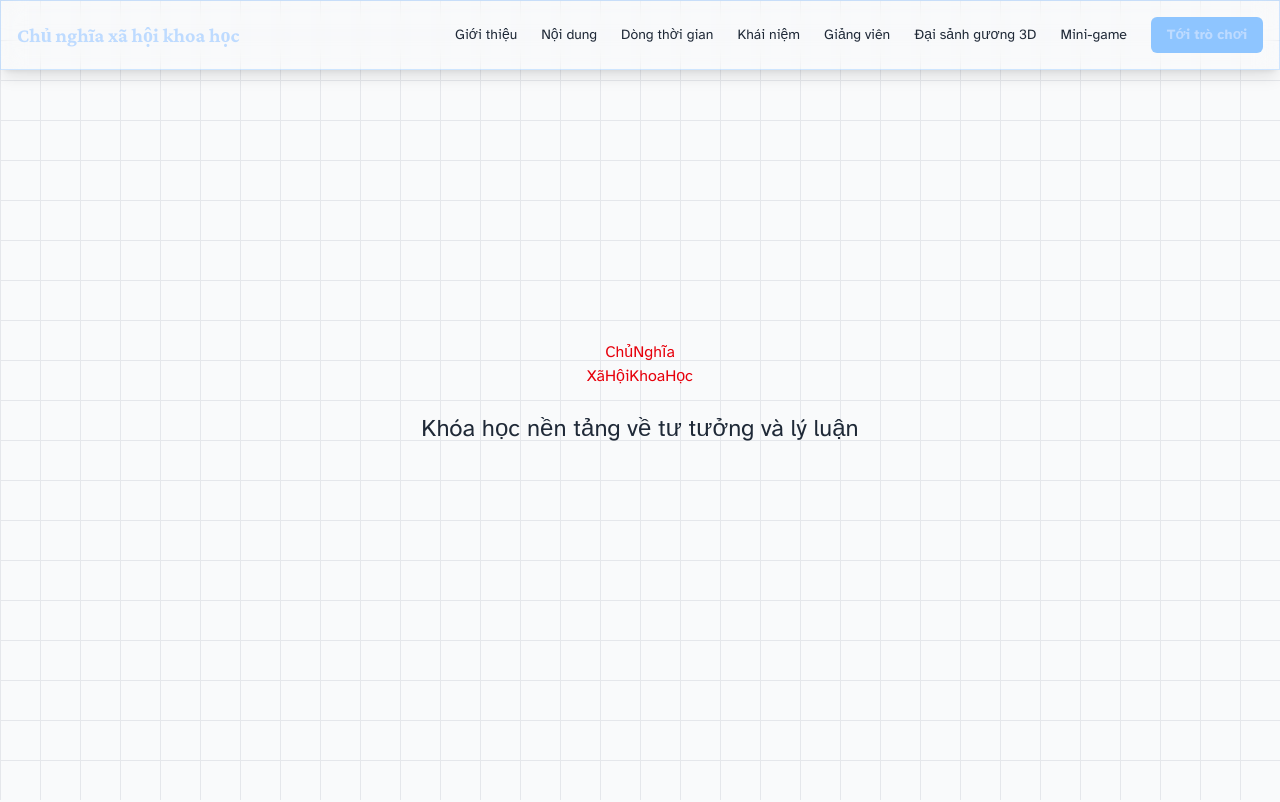
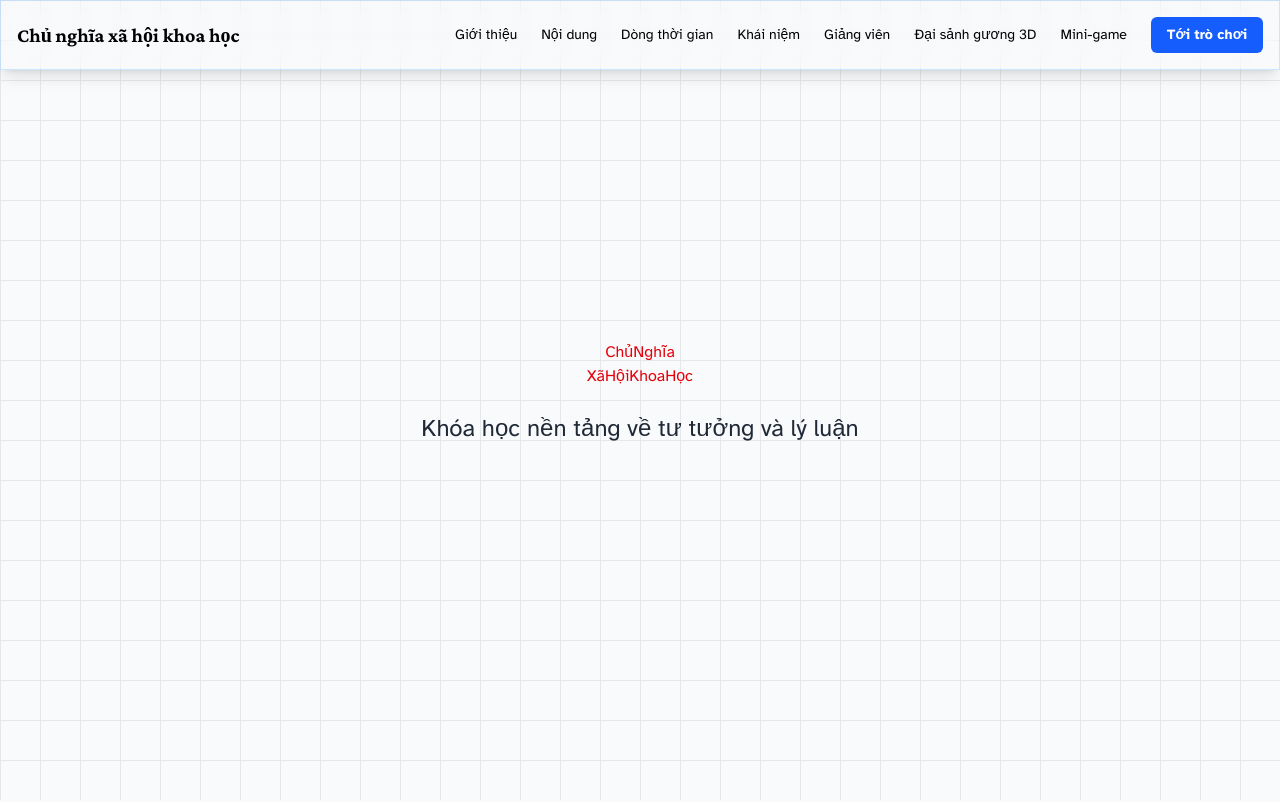
Before and after one commit to AnPhuoc2410/Project-1848, a React (Vite) app: page / in a window 1280 px wide. Shown: the top 802 px of the page. Built offline with nearby package versions, Linux system fonts and the light colour scheme; no server answers.

Commit message:
change text color

```diff
--- a/src/App.jsx
+++ b/src/App.jsx
@@ -1,17 +1,27 @@
+import { Suspense, lazy } from 'react';
 import { BrowserRouter, Routes, Route } from 'react-router-dom';
 import ScientificSocialism from './pages/ScientificSocialism';
-import MirrorHall from './pages/MirrorHall';
-import MiniGame from './pages/MiniGame';
-import GameRedirect from './pages/GameRedirect';
-import Lobby from './pages/Lobby';
-import PlayerA from './pages/PlayerA';
-import PlayerB from './pages/PlayerB';
 import './index.css';
+
+// Lazy load components that might use heavy dependencies or sockets
+const MirrorHall = lazy(() => import('./pages/MirrorHall'));
+const MiniGame = lazy(() => import('./pages/MiniGame'));
+const GameRedirect = lazy(() => import('./pages/GameRedirect'));
+const Lobby = lazy(() => import('./pages/Lobby'));
+const PlayerA = lazy(() => import('./pages/PlayerA'));
+const PlayerB = lazy(() => import('./pages/PlayerB'));
+
+const LoadingFallback = () => (
+  <div className="flex items-center justify-center min-h-screen">
+    <div className="animate-spin rounded-full h-12 w-12 border-t-2 border-b-2 border-red-600"></div>
+  </div>
+);
 
 const App = () => {
   return (
     <BrowserRouter>
       <main className="relative w-screen min-h-screen overflow-x-hidden bg-background text-text">
+        <Suspense fallback={<LoadingFallback />}>
           <Routes>
             <Route path="/" element={<ScientificSocialism />} />
             <Route path="/mirror-hall" element={<MirrorHall />} />
@@ -21,6 +31,7 @@ const App = () => {
             <Route path="/a" element={<PlayerA />} />
             <Route path="/b" element={<PlayerB />} />
           </Routes>
+        </Suspense>
       </main>
     </BrowserRouter>
   );
--- a/src/components/Navbar.jsx
+++ b/src/components/Navbar.jsx
@@ -9,27 +9,36 @@ const navLinks = [
   { href: '/#instructor', label: 'Giảng viên', type: 'home-hash' },
   { href: '/mirror-hall', label: 'Đại sảnh gương 3D', type: 'route' },
   { href: '/mini-game', label: 'Mini-game', type: 'route' },
-
 ];
 
 const Navbar = () => {
   const [scrolled, setScrolled] = useState(false);
 
   useEffect(() => {
-    const handleScroll = () => setScrolled(window.scrollY > 10);
+    const handleScroll = () => {
+      const isScrolled = window.scrollY > 10;
+      if (isScrolled !== scrolled) {
+        setScrolled(isScrolled);
+      }
+    };
+
     window.addEventListener('scroll', handleScroll);
     return () => window.removeEventListener('scroll', handleScroll);
-  }, []);
+  }, [scrolled]);
 
   const containerClass = `fixed inset-x-0 top-0 z-50 transition-colors duration-300 border border-blue-300/40 bg-blue-75/90 backdrop-blur-md shadow-lg`;
 
-  const linkColor = scrolled ? 'text-blue-200' : 'text-blue-200';
+  const linkColor = scrolled ? 'text-black' : 'text-black';
 
   return (
     <nav className={containerClass}>
       <div className="container mx-auto px-4">
         <div className="flex justify-between items-center py-4">
-          <Link to="/" className={`text-xl font-bold ${linkColor}`} style={{ fontFamily: 'var(--font-crimson-pro)' }}>
+          <Link
+            to="/"
+            className={`text-xl font-bold ${linkColor}`}
+            style={{ fontFamily: 'var(--font-crimson-pro)' }}
+          >
             Chủ nghĩa xã hội khoa học
           </Link>
           <div className="hidden md:flex items-center space-x-6">
@@ -39,7 +48,7 @@ const Navbar = () => {
                   <a
                     key={link.href}
                     href={link.href}
-                    className="text-sm font-medium nav-hover-btn"
+                    className="text-sm font-medium nav-hover-btn text-black"
                     style={{ fontFamily: 'var(--font-atkinson)' }}
                   >
                     {link.label}
@@ -50,7 +59,7 @@ const Navbar = () => {
                 <Link
                   key={link.href}
                   to={link.href}
-                  className="text-sm font-medium nav-hover-btn"
+                  className="text-sm font-medium nav-hover-btn text-black"
                   style={{ fontFamily: 'var(--font-atkinson)' }}
                 >
                   {link.label}
@@ -59,7 +68,7 @@ const Navbar = () => {
             })}
             <Link
               to="/game"
-              className="text-sm font-semibold rounded-md bg-blue-300 px-4 py-2 text-blue-200 hover:bg-blue-200 hover:text-blue-300 transition-colors"
+              className="text-sm font-semibold rounded-md bg-blue-600 px-4 py-2 text-white hover:bg-blue-700 hover:text-white transition-colors"
               style={{ fontFamily: 'var(--font-atkinson)' }}
             >
               Tới trò chơi
```
Lines whose indentation alone changed are shown as unchanged.
